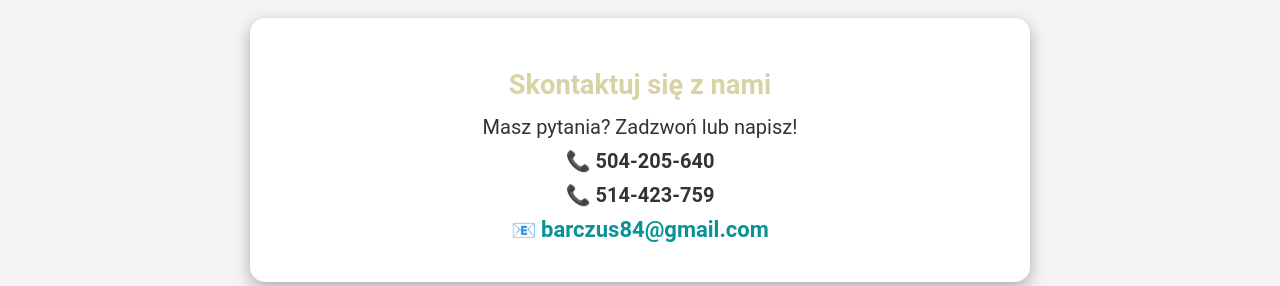
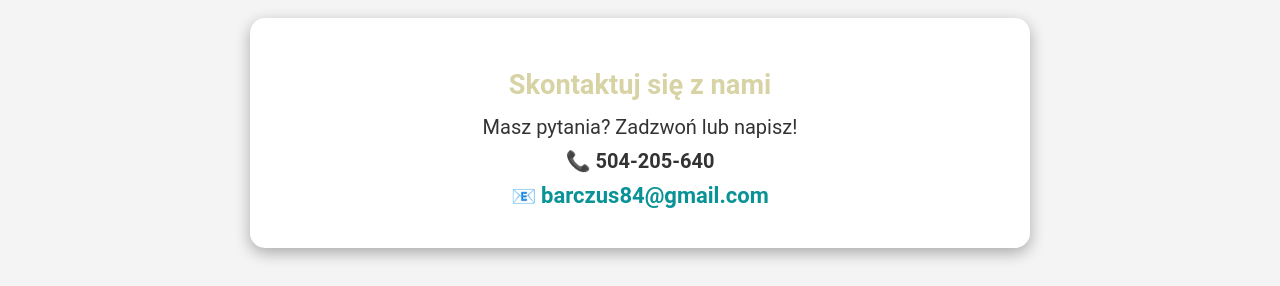
Before and after one commit to Barczus/cez-art, a plain HTML site: page kontakt.html in a window 1280 px wide. Shown: the part 84-370 px from the top of the page. Drawn offline with Linux system fonts and the light colour scheme.

Commit message:
kontakt.html

```diff
--- a/kontakt.html
+++ b/kontakt.html
@@ -99,7 +99,7 @@
             <h2>Skontaktuj się z nami</h2>
             <p>Masz pytania? Zadzwoń lub napisz!</p>
             <p class="phone-number">📞 504-205-640</p>
-            <p class="phone-number">📞 514-423-759</p>
+
             <p>
                 📧 <a href="mailto:barczus84@gmail.com" class="email">barczus84@gmail.com</a>
             </p>
```
